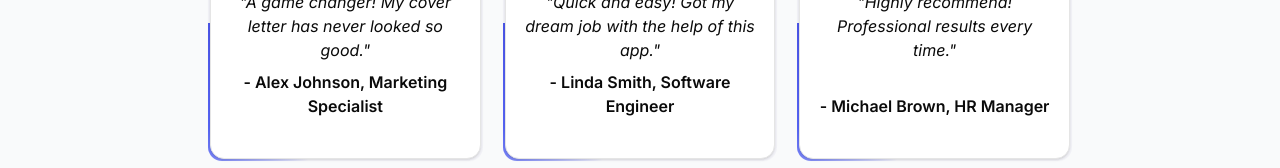
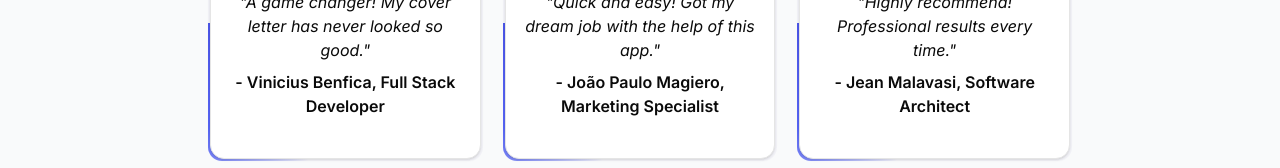
Before and after one commit to paulomarian0/cover-letter-generator, a React (Vite) app: page / in a window 1280 px wide. Shown: the part 472-640 px from the top of the page. Built offline with nearby package versions, Linux system fonts and the light colour scheme; no server answers; what @ai-sdk/groq would draw is missing.

Commit message:
feat: add real users

```diff
--- a/src/components/LandingPage.tsx
+++ b/src/components/LandingPage.tsx
@@ -6,25 +6,25 @@ const feedbacks = [
 	{
 		id: 1,
 		avatar:
-			"https://media.licdn.com/dms/image/v2/C4D03AQH2lmPjZq8lTg/profile-displayphoto-shrink_400_400/profile-displayphoto-shrink_400_400/0/1649724960043?e=1747267200&v=beta&t=TEEsmbOFMh7ebpEc1t8MF-f1ar0Cj6jwvExw-8F4PPw",
-		name: "Alex Johnson",
-		role: "Marketing Specialist",
+			"https://media.licdn.com/dms/image/v2/D4D03AQHM09oqqB83bQ/profile-displayphoto-shrink_400_400/profile-displayphoto-shrink_400_400/0/1685030628420?e=1747267200&v=beta&t=flHzXAUJIiu6BQrYktzUxRtYnYWkxxsYi0qY1cu8QtM",
+		name: "Vinicius Benfica",
+		role: "Full Stack Developer",
 		message: "A game changer! My cover letter has never looked so good.",
 	},
 	{
 		id: 2,
 		avatar:
-			"https://media.licdn.com/dms/image/v2/C4D03AQH2lmPjZq8lTg/profile-displayphoto-shrink_400_400/profile-displayphoto-shrink_400_400/0/1649724960043?e=1747267200&v=beta&t=TEEsmbOFMh7ebpEc1t8MF-f1ar0Cj6jwvExw-8F4PPw",
-		name: "Linda Smith",
-		role: "Software Engineer",
+			"https://media.licdn.com/dms/image/v2/D4D03AQEMiDHVKzRU6A/profile-displayphoto-shrink_400_400/profile-displayphoto-shrink_400_400/0/1723989987368?e=1747267200&v=beta&t=1PFxJAIoSeFdnVKBh_NdvvEirhkmk0v88hH03akYupM",
+		name: "João Paulo Magiero",
+		role: "Marketing Specialist",
 		message: "Quick and easy! Got my dream job with the help of this app.",
 	},
 	{
 		id: 3,
 		avatar:
-			"https://media.licdn.com/dms/image/v2/C4D03AQH2lmPjZq8lTg/profile-displayphoto-shrink_400_400/profile-displayphoto-shrink_400_400/0/1649724960043?e=1747267200&v=beta&t=TEEsmbOFMh7ebpEc1t8MF-f1ar0Cj6jwvExw-8F4PPw",
-		name: "Michael Brown",
-		role: "HR Manager",
+			"https://media.licdn.com/dms/image/v2/D4D03AQFFlWpM_Tt2zg/profile-displayphoto-shrink_400_400/profile-displayphoto-shrink_400_400/0/1719015705910?e=1747267200&v=beta&t=_IjeXCauh5CcaaT84xjzjlgI-d6IxCanoNu3WMVA-0o",
+		name: "Jean Malavasi",
+		role: "Software Architect",
 		message: "Highly recommend! Professional results every time.",
 	},
 ];
```
